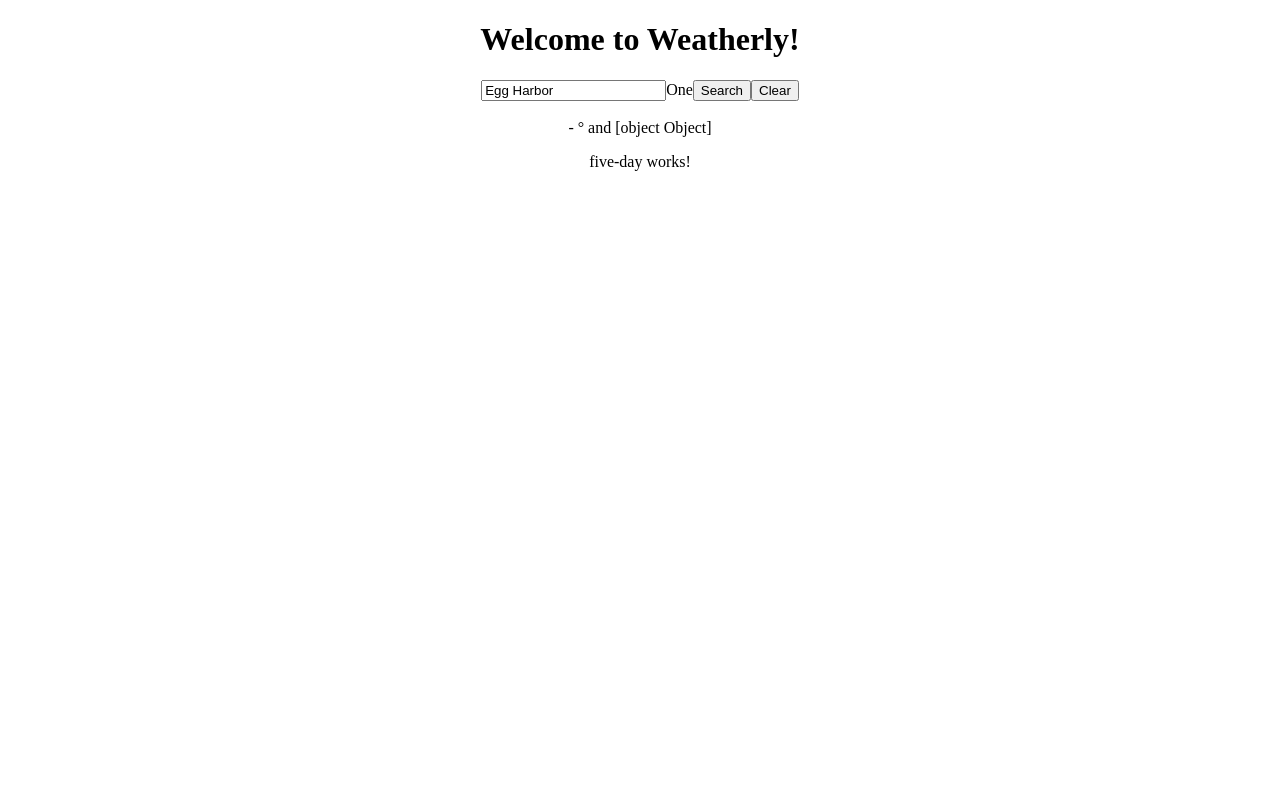
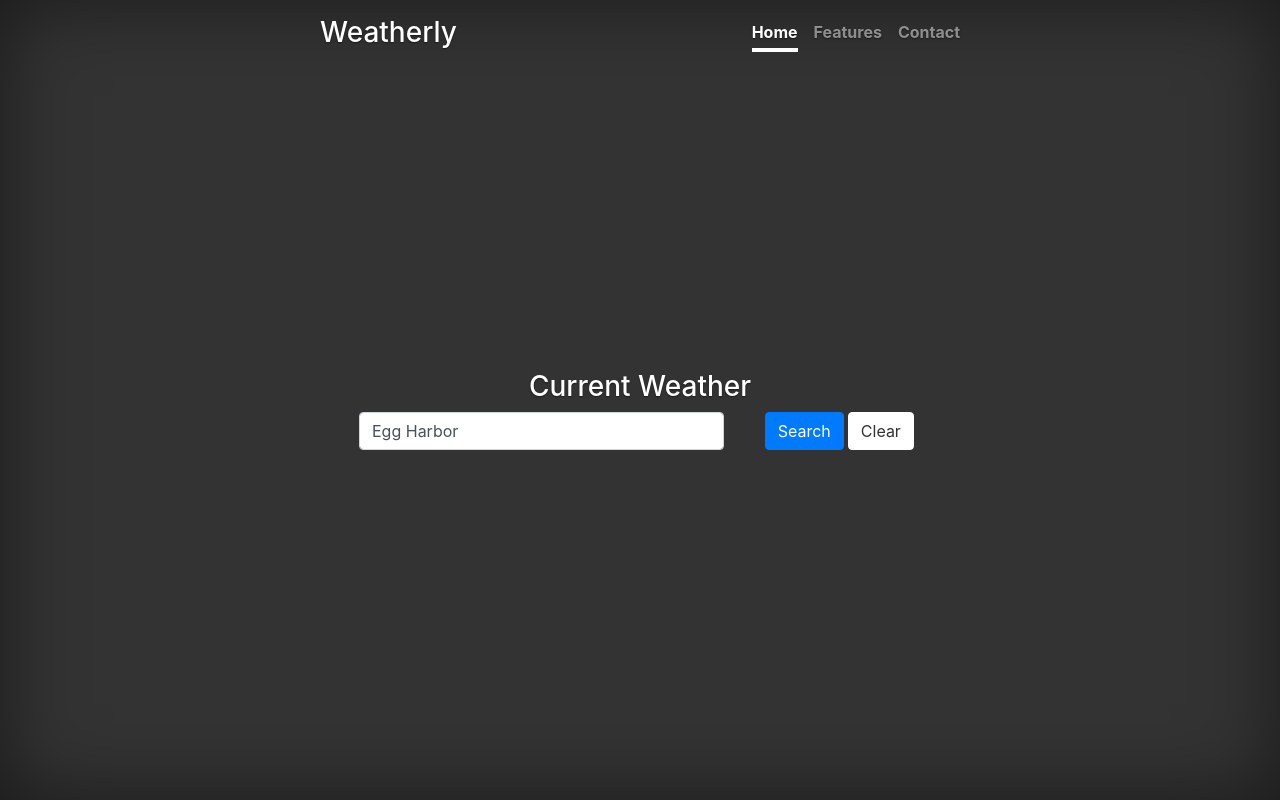
Before and after one commit to sgorline/weatherly, an Angular app: page / in a window 1280 px wide. Built offline with nearby package versions, Linux system fonts and the light colour scheme.

Commit message:
local storage, styling, and more

```diff
--- a/package.json
+++ b/package.json
@@ -20,6 +20,7 @@
     "@angular/platform-browser": "^6.0.3",
     "@angular/platform-browser-dynamic": "^6.0.3",
     "@angular/router": "^6.0.3",
+    "bootstrap": "^4.1.1",
     "core-js": "^2.5.4",
     "foundation-sites": "^6.5.0-rc.1",
     "rxjs": "^6.0.0",
--- a/src/app/app.component.html
+++ b/src/app/app.component.html
@@ -1,9 +1,30 @@
-<!--The content below is only a placeholder and can be replaced.-->
-<div style="text-align:center">
-  <h1>
-    Welcome to {{ title }}!
-  </h1>
-  <app-search></app-search>
-  <app-saved></app-saved>
-  <app-five-day></app-five-day>
+<div class="cover-container d-flex w-100 h-100 p-3 mx-auto flex-column">
+  <header class="masthead mb-auto">
+    <div class="inner">
+      <h3 class="masthead-brand">{{ title }}</h3>
+      <nav class="nav nav-masthead justify-content-center">
+        <a class="nav-link active" href="#">Home</a>
+        <a class="nav-link" href="#" disabled>Features</a>
+        <a class="nav-link" href="#" disabled>Contact</a>
+      </nav>
+    </div>
+  </header>
+
+  <main role="main" class="inner cover">
+    <h3>Current Weather</h3>
+
+
+
+
+
+    <app-search></app-search>
+
+
+  </main>
+
+  <footer class="mastfoot mt-auto">
+    <div class="inner">
+      <p></p>
+    </div>
+  </footer>
 </div>
--- a/src/app/components/current/current.component.ts
+++ b/src/app/components/current/current.component.ts
@@ -9,12 +9,13 @@ import { Current } from '../../models/current.model'
 })
 export class CurrentComponent implements OnInit {
 
-  constructor(private weatherService: WeatherService) {}
+  constructor(private weatherService: WeatherService) { }
 
-  ngOnInit() {}
+  ngOnInit() { }
 
   @Input('data')
   current = new Current()
+
   fiveDay = {list: []}
 
   getFiveDay() {
--- a/src/app/components/five-day/five-day.component.ts
+++ b/src/app/components/five-day/five-day.component.ts
@@ -7,8 +7,8 @@ import { Component, OnInit } from '@angular/core';
 })
 export class FiveDayComponent implements OnInit {
 
-  constructor() {}
+  constructor() { }
 
-  ngOnInit() {}
+  ngOnInit() { }
 
 }
--- a/src/app/components/saved/saved.component.html
+++ b/src/app/components/saved/saved.component.html
@@ -1,3 +1,7 @@
 <div>
-
+    <ul>
+        <li *ngFor="let fav of favorites; let i = index">
+          {{i}} {{item}}
+        </li>
+      </ul>
 </div>
--- a/src/app/components/saved/saved.component.ts
+++ b/src/app/components/saved/saved.component.ts
@@ -1,4 +1,5 @@
 import { Component, OnInit } from '@angular/core';
+import { LocalStorageService } from '../../services/local-storage.service'
 
 @Component({
   selector: 'app-saved',
@@ -7,8 +8,12 @@ import { Component, OnInit } from '@angular/core';
 })
 export class SavedComponent implements OnInit {
 
-  constructor() {}
+  constructor(private localStorageService: LocalStorageService) { }
 
-  ngOnInit() {}
+  ngOnInit() { }
+
+  favorites = this.localStorageService.getFavorites()
+
+
 
 }
--- a/src/app/components/search/search.component.html
+++ b/src/app/components/search/search.component.html
@@ -1,10 +1,15 @@
-<div>
-  <input value="{{searchText}}" (keyup)="onKey($event)" placeholder="Enter City">
-
-  <a class="button">One</a>
-
-  <button (click)="search()">Search</button>
-  <button (click)="clear()">Clear</button>
-  <br/><br/>
-  <app-current [data]="current"></app-current>
+<div class="container">
+  <div class="row">
+    <div class="col-sm-8">
+        <input class="form-control" value="{{searchText}}" (keyup)="onKey($event)" placeholder="Enter City">
+    </div>
+    <div class="col-sm-4">
+        <button class="btn btn-primary" (click)="search()" [disabled]="!searchText">Search</button>
+        <button class="btn btn-secondary" (click)="clear()" [disabled]="!searchText">Clear</button>
+    </div>
+  </div>
+  <div class="row" *ngIf="current.name">
+      <app-current [data]="current"></app-current>
+      <button (click)="save()">Save</button>
+  </div>
 </div>
--- a/src/app/components/search/search.component.ts
+++ b/src/app/components/search/search.component.ts
@@ -1,5 +1,6 @@
 import { Component, OnInit } from '@angular/core'
-import {WeatherService} from '../../services/weather.service'
+import { WeatherService } from '../../services/weather.service'
+import { LocalStorageService } from '../../services/local-storage.service'
 import { Current } from '../../models/current.model'
 
 @Component({
@@ -9,9 +10,9 @@ import { Current } from '../../models/current.model'
 })
 export class SearchComponent implements OnInit {
 
-  constructor(private weatherService: WeatherService) {}
+  constructor(private weatherService: WeatherService, private localStorageService: LocalStorageService) { }
 
-  ngOnInit() {}
+  ngOnInit() { }
 
   searchText = 'Egg Harbor'
   current = new Current()
@@ -31,4 +32,8 @@ export class SearchComponent implements OnInit {
     this.searchText = ''
   }
 
+  save() {
+    this.localStorageService.saveFavorite(this.current)
+  }
+
 }
--- a/src/app/services/local-storage.service.ts
+++ b/src/app/services/local-storage.service.ts
@@ -1,4 +1,5 @@
-import { Injectable } from '@angular/core';
+import { Injectable } from '@angular/core'
+import { Current } from '../models/current.model'
 
 @Injectable({
   providedIn: 'root'
@@ -6,4 +7,22 @@ import { Injectable } from '@angular/core';
 export class LocalStorageService {
 
   constructor() { }
+
+  getFavorites() {
+    let localStorageItem = JSON.parse(localStorage.getItem('favorites'))
+    return !localStorageItem ? [] : localStorageItem
+  }
+
+  saveFavorite(favorite: Current) {
+    return localStorage.setItem('favorites', JSON.stringify(favorite))
+  }
+
+  saveFavorites(favorites: Array<Current>) {
+    return localStorage.setItem('favorites', JSON.stringify(favorites))
+  }
+
+  deleteFavorite() {
+    localStorage.setItem('favorites', null)
+  }
+
 }
--- a/src/styles.css
+++ b/src/styles.css
@@ -1 +1,131 @@
 /* You can add global styles to this file, and also import other style files */
+@import '~bootstrap/dist/css/bootstrap.min.css';
+
+/*
+ * Globals
+ */
+
+ app-root {
+    width: 100%;
+ }
+
+/* Links */
+a,
+a:focus,
+a:hover {
+  color: #fff;
+}
+
+.btn {
+  margin-left: .25rem;
+}
+
+.btn:disabled {
+  cursor: not-allowed;
+}
+
+/* Custom default button */
+.btn-secondary,
+.btn-secondary:hover,
+.btn-secondary:focus,
+.btn-secondary:disabled {
+  color: #333;
+  text-shadow: none; /* Prevent inheritance from `body` */
+  background-color: #fff;
+  border: .05rem solid #fff;
+}
+
+/*
+ * Base structure
+ */
+
+html,
+body {
+  height: 100%;
+  background-color: #333;
+  text-align: center;
+}
+
+body {
+  display: -ms-flexbox;
+  display: flex;
+  color: #fff;
+  text-shadow: 0 .05rem .1rem rgba(0, 0, 0, .5);
+  box-shadow: inset 0 0 5rem rgba(0, 0, 0, .5);
+}
+
+.cover-container {
+  max-width: 42em;
+}
+
+
+/*
+ * Forms structure
+ */
+
+.form-control {
+  min-width: 200px;
+}
+
+
+/*
+ * Header
+ */
+.masthead {
+  margin-bottom: 2rem;
+}
+
+.masthead-brand {
+  margin-bottom: 0;
+}
+
+.nav-masthead .nav-link {
+  padding: .25rem 0;
+  font-weight: 700;
+  color: rgba(255, 255, 255, .5);
+  background-color: transparent;
+  border-bottom: .25rem solid transparent;
+}
+
+.nav-masthead .nav-link:hover,
+.nav-masthead .nav-link:focus {
+  border-bottom-color: rgba(255, 255, 255, .25);
+}
+
+.nav-masthead .nav-link + .nav-link {
+  margin-left: 1rem;
+}
+
+.nav-masthead .active {
+  color: #fff;
+  border-bottom-color: #fff;
+}
+
+@media (min-width: 48em) {
+  .masthead-brand {
+    float: left;
+  }
+  .nav-masthead {
+    float: right;
+  }
+}
+
+
+/*
+ * Cover
+ */
+.cover {
+  padding: 0 1.5rem;
+}
+.cover .btn-lg {
+  padding: .75rem 1.25rem;
+  font-weight: 700;
+}
+
+
+/*
+ * Footer
+ */
+.mastfoot {
+  color: rgba(255, 255, 255, .5);
+}
```
